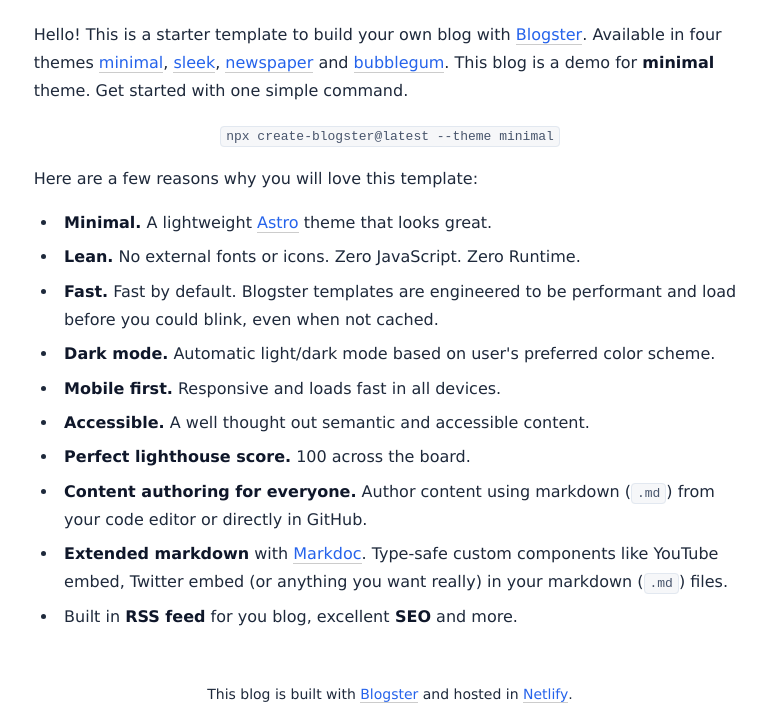
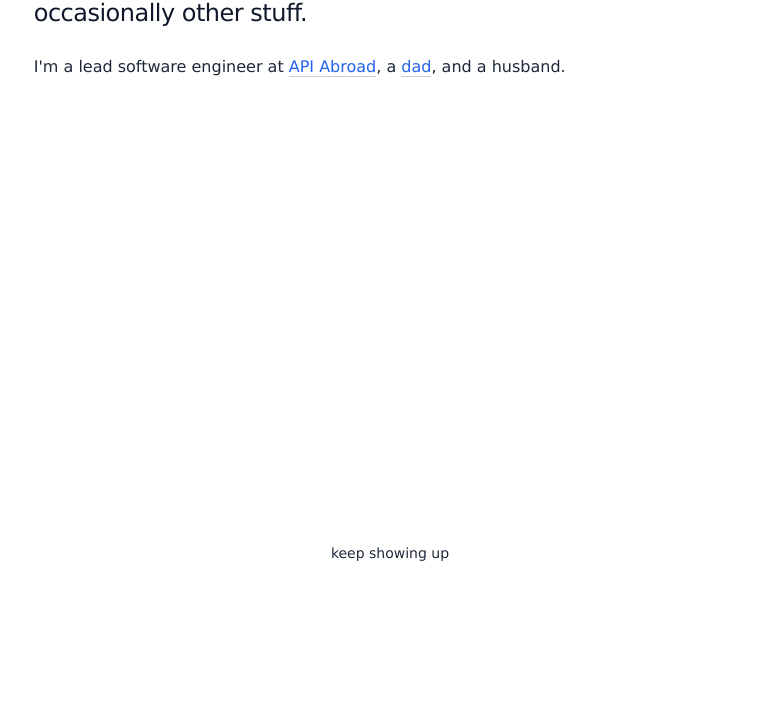
Before and after one commit to tnorthcutt/travisnorthcutt.com, an Astro site: page / in a window 1280 px wide. Shown: the part 215-942 px from the top of the page, without its empty margins (250-1022 px from the left). After the commit the page ends 800 px from the top, so only its background shows below. Built offline with nearby package versions, Linux system fonts and the light colour scheme; Astro itself is replaced by a stand-in of ours.

Commit message:
modify components

```diff
--- a/astro.config.mjs
+++ b/astro.config.mjs
@@ -16,7 +16,7 @@
 // the url to access your blog during local development
 const LOCALHOST_URL = `http://localhost:${SERVER_PORT}`;
 // the url to access your blog after deploying it somewhere (Eg. Netlify)
-const LIVE_URL = "https://yourwebsiteurl.com";
+const LIVE_URL = "https://travisnorthcutt.com";
 // this is the astro command your npm script runs
 const SCRIPT = process.env.npm_lifecycle_script || "";
 const isBuild = SCRIPT.includes("astro build");
--- a/src/components/AboutTheTheme.astro
+++ /dev/null
@@ -1,56 +0,0 @@
----
----
-
-<div>
-  <p>
-    Here are a few reasons why you will love this template:
-  </p>
-  <ul>
-    <li>
-      <strong>Minimal.</strong>
-      A lightweight <a class="animated" href="https://astro.build" target="_blank">Astro</a> theme that looks great.
-    </li>
-    <li>
-      <strong>Lean.</strong>
-      No external fonts or icons. Zero JavaScript. Zero Runtime.
-    </li>
-    <li>
-      <strong>Fast.</strong>
-      Fast by default. Blogster templates are engineered to be performant
-      and load before you could blink, even when not cached.
-    </li>
-    <li>
-      <strong>Dark mode.</strong> Automatic light/dark mode based on user's preferred color scheme.
-    </li>
-    <li>
-      <strong>Mobile first.</strong> Responsive and loads fast in all devices.
-    </li>
-    <li>
-      <strong>Accessible.</strong> A well thought out semantic and accessible content.
-    </li>
-    <li>
-      <strong>Perfect lighthouse score.</strong> 100 across the board.
-    </li>
-    <li>
-      <strong>Content authoring for everyone.</strong> Author content using markdown
-      (<code>.md</code>) from your code editor or directly in GitHub.
-    </li>
-    <li>
-      <span
-        ><strong>Extended markdown</strong> with <a
-          class="animated"
-          href="https://markdoc.dev">Markdoc</a
-        >.
-      </span>
-      <span>
-        Type-safe custom components like YouTube embed, Twitter embed (or
-        anything you want really) in your markdown (<code>.md</code>) files.</span
-      >
-    </li>
-    <li>
-      Built in <strong>RSS feed</strong> for you blog, excellent<strong>
-        SEO</strong
-      > and more.
-    </li>
-  </ul>
-</div>
--- a/src/components/Footer.astro
+++ b/src/components/Footer.astro
@@ -2,12 +2,7 @@
 ---
 
 <footer>
-  <div>
-    This blog is built with
-    <a class="animated" href={"https://github.com/flexdinesh/blogster"} target="_blank"> Blogster</a>
-    and hosted in
-    <a class="animated" href={"https://www.netlify.com"}> Netlify</a>.
-  </div>
+  <div>keep showing up</div>
 </footer>
 
 <style>
--- a/src/components/Intro.astro
+++ b/src/components/Intro.astro
@@ -5,42 +5,23 @@
 <section class="wrapper">
   <Heading
     as="h1"
-    class="name gradient-text gradient-color outline outline-color"
+    class="name"
   >
-    Yo
+    I'm Travis
   </Heading>
-  <p class="subtext">Web Developer. OSS Wizard. Blogger.</p>
+  <p class="subtext">I write about software engineering, leadership, and occasionally other stuff.</p>
   <p class="hello">
-    Hello! This is a starter template to build your own blog with
+    I'm a lead software engineer at
     <a
       class="animated"
-      href={"https://github.com/flexdinesh/blogster"}
-      target="_blank">Blogster</a
-    >. Available in four themes
+      href={"https://apiabroad.com"}
+      target="_blank">API Abroad</a
+    >, a
     <a
       class="animated"
-      href={"https://blogster-minimal.netlify.app"}
-      target="_blank">minimal</a
-    >,
-    <a
-      class="animated"
-      href={"https://blogster-sleek.netlify.app"}
-      target="_blank">sleek</a
-    >,
-    <a
-      class="animated"
-      href={"https://blogster-newspaper.netlify.app"}
-      target="_blank">newspaper</a
-    > and
-    <a
-      class="animated"
-      href={"https://blogster-bubblegum.netlify.app"}
-      target="_blank">bubblegum</a
-    >. This blog is a demo for <strong>minimal</strong> theme. Get started with one
-    simple command.
-  </p>
-  <p class="cli-command">
-    <code>npx create-blogster@latest --theme minimal</code>
+      href={"https://kidslearncareers.com"}
+      target="_blank">dad</a
+    >, and a husband.
   </p>
 </section>
 
--- a/src/components/Renderer.astro
+++ b/src/components/Renderer.astro
@@ -7,6 +7,7 @@
 import GitHubGistEmbed from "./GitHubGistEmbed.astro";
 import CodeBlock from "./CodeBlock.astro";
 import Heading from "./Heading.astro";
+import OldPost from "./OldPost.astro";
 
 type Props = {
   content: Content;
@@ -39,6 +40,10 @@
     Component: GitHubGistEmbed,
     props: {},
   },
+  OldPost: {
+    Component: OldPost,
+    props: {},
+  },
 };
 ---
 
--- a/src/lib/markdoc/markdoc.config.ts
+++ b/src/lib/markdoc/markdoc.config.ts
@@ -98,6 +98,10 @@
       },
       selfClosing: true,
     },
+    oldpost: {
+      render: "OldPost",
+      selfClosing: true,
+    },
   },
   nodes: {
     heading: {
--- a/src/pages/index.astro
+++ b/src/pages/index.astro
@@ -2,7 +2,6 @@
 import PageMeta from "../components/PageMeta.astro";
 import PageLayout from "../layouts/PageLayout.astro";
 import Intro from "../components/Intro.astro";
-import AboutTheTheme from "../components/AboutTheTheme.astro";
 import { SITE_TITLE } from "../config";
 ---
 
@@ -10,6 +9,5 @@
   <PageMeta title={`${SITE_TITLE} | Web Ninja`} slot="meta" />
   <Fragment slot="main">
     <Intro />
-    <AboutTheTheme />
   </Fragment>
 </PageLayout>
```
Also changed, not shown: src/components/OldPost.astro (added, +7 -0 lines).
